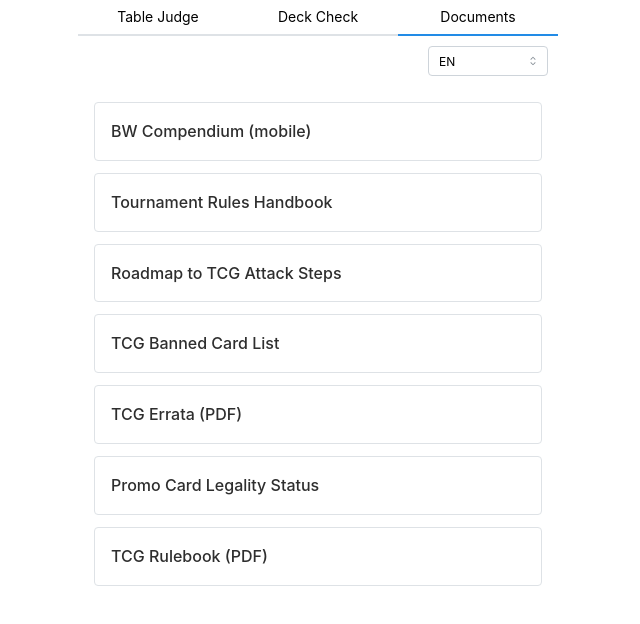
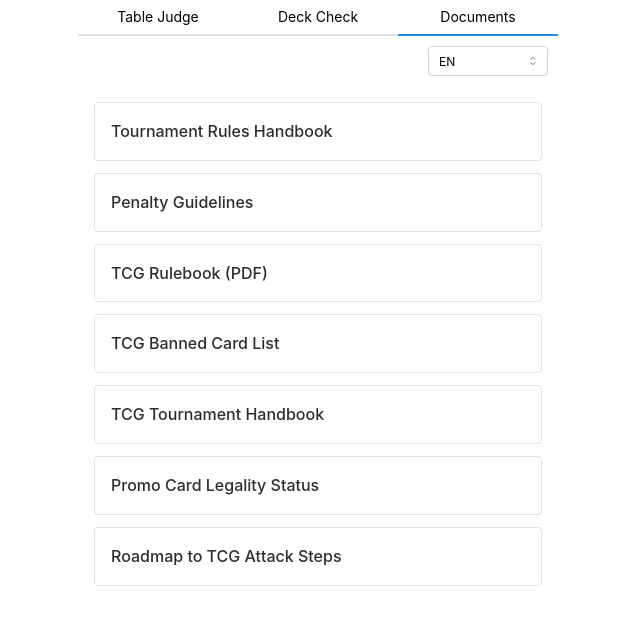
Before and after one commit to FellipeGiulianoDuarte/judge-helper, a React (Vite) app in the folder client/: page /docs in a window 1280 px wide. Shown: the top 624 px of the page, without its empty margins (322-962 px from the left). Built offline with nearby package versions, Linux system fonts and the light colour scheme.

Commit message:
Add Deck Check functionality with local storage support and update documents links

```diff
--- a/client/src/i18n/locales/en.json
+++ b/client/src/i18n/locales/en.json
@@ -6,13 +6,13 @@
   },
   "documents": {
     "title": "Official Documents",
-    "bwCompendium": "BW Compendium (mobile)",
     "tournamentRules": "Tournament Rules Handbook",
-    "attackSteps": "Roadmap to TCG Attack Steps",
+    "penaltyGuidelines": "Penalty Guidelines",
+    "rulebook": "TCG Rulebook (PDF)",
     "bannedCards": "TCG Banned Card List",
-    "errata": "TCG Errata (PDF)",
+    "tcgTournamentHandbook": "TCG Tournament Handbook",
     "promoLegality": "Promo Card Legality Status",
-    "rulebook": "TCG Rulebook (PDF)"
+    "attackSteps": "Roadmap to TCG Attack Steps"
   },
   "deckCheck": {
     "title": "Deck Check",
--- a/client/src/i18n/locales/es.json
+++ b/client/src/i18n/locales/es.json
@@ -6,13 +6,13 @@
   },
   "documents": {
     "title": "Documentos Oficiales",
-    "bwCompendium": "BW Compendium (mobile)",
-    "tournamentRules": "Tournament Rules Handbook",
-    "attackSteps": "Roadmap to TCG Attack Steps",
-    "bannedCards": "TCG Banned Card List",
-    "errata": "TCG Errata (PDF)",
-    "promoLegality": "Promo Card Legality Status",
-    "rulebook": "TCG Rulebook (PDF)"
+    "tournamentRules": "Manual de Reglas de Torneo",
+    "penaltyGuidelines": "Directrices de Penalización",
+    "rulebook": "Libro de Reglas TCG (PDF)",
+    "bannedCards": "Lista de Cartas Prohibidas TCG",
+    "tcgTournamentHandbook": "Manual de Torneo TCG",
+    "promoLegality": "Estado de Legalidad de Cartas Promo",
+    "attackSteps": "Pasos de Ataque TCG"
   },
   "deckCheck": {
     "title": "Deck Check",
@@ -27,10 +27,10 @@
   "tableJudge": {
     "title": "Table Judge",
     "supporter": "Supporter",
-    "energy": "Energia",
+    "energy": "Energía",
     "stadium": "Stadium",
     "retreat": "Retirada",
-    "otherAction": "Otra Accion",
+    "otherAction": "Otra Acción",
     "actionTotal": "Total de Acciones",
     "time": "Tiempo",
     "start": "INICIAR",
@@ -39,8 +39,8 @@
   },
   "language": {
     "select": "Idioma",
-    "en": "Ingles",
-    "pt": "Portugues",
-    "es": "Espanol"
+    "en": "Inglés",
+    "pt": "Portugués",
+    "es": "Español"
   }
 }
--- a/client/src/i18n/locales/pt.json
+++ b/client/src/i18n/locales/pt.json
@@ -6,13 +6,13 @@
   },
   "documents": {
     "title": "Documentos Oficiais",
-    "bwCompendium": "BW Compendium (mobile)",
-    "tournamentRules": "Tournament Rules Handbook",
-    "attackSteps": "Roadmap to TCG Attack Steps",
-    "bannedCards": "TCG Banned Card List",
-    "errata": "TCG Errata (PDF)",
-    "promoLegality": "Promo Card Legality Status",
-    "rulebook": "TCG Rulebook (PDF)"
+    "tournamentRules": "Manual de Regras de Torneio",
+    "penaltyGuidelines": "Diretrizes de Penalidades",
+    "rulebook": "Livro de Regras TCG (PDF)",
+    "bannedCards": "Lista de Cartas Banidas TCG",
+    "tcgTournamentHandbook": "Manual de Torneio TCG",
+    "promoLegality": "Status de Legalidade de Cartas Promo",
+    "attackSteps": "Passos de Ataque TCG"
   },
   "deckCheck": {
     "title": "Deck Check",
@@ -30,17 +30,17 @@
     "energy": "Energia",
     "stadium": "Stadium",
     "retreat": "Recuar",
-    "otherAction": "Outra Acao",
-    "actionTotal": "Total de Acoes",
+    "otherAction": "Outra Ação",
+    "actionTotal": "Total de Ações",
     "time": "Tempo",
     "start": "INICIAR",
     "stop": "PARAR",
-    "nextTurn": "PROXIMO TURNO"
+    "nextTurn": "PRÓXIMO TURNO"
   },
   "language": {
     "select": "Idioma",
-    "en": "Ingles",
-    "pt": "Portugues",
+    "en": "Inglês",
+    "pt": "Português",
     "es": "Espanhol"
   }
 }
--- a/client/src/pages/DeckCheckPage.tsx
+++ b/client/src/pages/DeckCheckPage.tsx
@@ -1,16 +1,75 @@
 import { useTranslation } from 'react-i18next';
 import { Stack, Paper, Text, Group, Button, SimpleGrid, Box } from '@mantine/core';
+import { useState, useEffect } from 'react';
 
 const counterTypes = ['creatures', 'trainer', 'energy'] as const;
+type CounterType = typeof counterTypes[number];
 
-const counterColors: Record<string, string> = {
+const counterColors: Record<CounterType, string> = {
   creatures: '#E57373',
   trainer: '#81C784',
   energy: '#64B5F6',
 };
 
+interface CounterState {
+  creatures: number;
+  trainer: number;
+  energy: number;
+}
+
+interface Action {
+  type: CounterType;
+  amount: number;
+}
+
+const STORAGE_KEY = 'deckCheck';
+
 export function DeckCheckPage() {
   const { t } = useTranslation();
+  const [counters, setCounters] = useState<CounterState>({ creatures: 0, trainer: 0, energy: 0 });
+  const [history, setHistory] = useState<Action[]>([]);
+  const [selectedCounter, setSelectedCounter] = useState<CounterType | null>(null);
+
+  // Load from localStorage on mount
+  useEffect(() => {
+    const stored = localStorage.getItem(STORAGE_KEY);
+    if (stored) {
+      try {
+        const data = JSON.parse(stored);
+        setCounters(data.counters || { creatures: 0, trainer: 0, energy: 0 });
+        setHistory(data.history || []);
+      } catch (e) {
+        console.error('Failed to parse localStorage data', e);
+      }
+    }
+  }, []);
+
+  // Save to localStorage whenever counters or history change
+  useEffect(() => {
+    localStorage.setItem(STORAGE_KEY, JSON.stringify({ counters, history }));
+  }, [counters, history]);
+
+  const handleIncrement = (type: CounterType, amount: number) => {
+    setCounters(prev => ({ ...prev, [type]: prev[type] + amount }));
+    setHistory(prev => [...prev, { type, amount }]);
+    setSelectedCounter(type);
+  };
+
+  const handleUndo = () => {
+    if (history.length === 0) return;
+
+    const lastAction = history[history.length - 1];
+    setCounters(prev => ({ ...prev, [lastAction.type]: prev[lastAction.type] - lastAction.amount }));
+    setHistory(prev => prev.slice(0, -1));
+  };
+
+  const handleReset = () => {
+    setCounters({ creatures: 0, trainer: 0, energy: 0 });
+    setHistory([]);
+    setSelectedCounter(null);
+  };
+
+  const total = counters.creatures + counters.trainer + counters.energy;
 
   return (
     <Stack gap="md" p="md">
@@ -19,8 +78,11 @@
           key={type}
           p="md"
           withBorder
+          data-selected={selectedCounter === type}
           style={{
             borderLeft: `4px solid ${counterColors[type]}`,
+            borderWidth: selectedCounter === type ? '3px' : '1px',
+            borderColor: selectedCounter === type ? counterColors[type] : undefined,
           }}
         >
           <Group justify="space-between" mb="sm">
@@ -28,7 +90,7 @@
               {t(`deckCheck.${type}`)}
             </Text>
             <Text fw={700} size="xl">
-              0
+              {counters[type]}
             </Text>
           </Group>
           <SimpleGrid cols={4} spacing="xs">
@@ -38,6 +100,7 @@
                 variant="light"
                 color="gray"
                 size="md"
+                onClick={() => handleIncrement(type, num)}
               >
                 +{num}
               </Button>
@@ -46,13 +109,25 @@
         </Paper>
       ))}
 
-      <Paper p="md" withBorder bg="gray.1">
+      <Paper
+        p="md"
+        withBorder
+        bg={total === 60 ? 'green.1' : total > 60 ? 'yellow.1' : 'gray.1'}
+        style={{
+          borderColor: total === 60 ? 'var(--mantine-color-green-6)' : total > 60 ? 'var(--mantine-color-yellow-6)' : undefined,
+          borderWidth: total >= 60 ? '2px' : '1px',
+        }}
+      >
         <Group justify="space-between">
           <Text fw={600} size="lg">
             {t('deckCheck.total')}
           </Text>
-          <Text fw={700} size="xl">
-            0
+          <Text
+            fw={700}
+            size="xl"
+            c={total === 60 ? 'green.9' : total > 60 ? 'yellow.9' : undefined}
+          >
+            {total}
           </Text>
         </Group>
       </Paper>
@@ -60,15 +135,24 @@
       <Box style={{ flexGrow: 1 }} />
 
       <Group grow gap="sm">
-        <Button variant="filled" color="blue" size="lg">
+        <Button variant="filled" color="blue" size="lg" onClick={handleUndo}>
           {t('deckCheck.undo')}
         </Button>
-        <Button variant="filled" color="orange" size="lg">
+        <Button variant="filled" color="orange" size="lg" onClick={handleReset}>
           {t('deckCheck.reset')}
         </Button>
       </Group>
 
-      <Button variant="outline" color="gray" size="lg" fullWidth>
+      <Button
+        variant="outline"
+        color="gray"
+        size="lg"
+        fullWidth
+        component="a"
+        href="https://www.pokemon.com/us/pokemon-tcg/pokemon-cards"
+        target="_blank"
+        rel="noopener noreferrer"
+      >
         {t('deckCheck.lookupCard')}
       </Button>
     </Stack>
--- a/client/src/pages/DocumentsPage.tsx
+++ b/client/src/pages/DocumentsPage.tsx
@@ -7,13 +7,34 @@
 }
 
 const documents: Document[] = [
-  { key: 'bwCompendium', url: '#' },
-  { key: 'tournamentRules', url: '#' },
-  { key: 'attackSteps', url: '#' },
-  { key: 'bannedCards', url: '#' },
-  { key: 'errata', url: '#' },
-  { key: 'promoLegality', url: '#' },
-  { key: 'rulebook', url: '#' },
+  {
+    key: 'tournamentRules',
+    url: 'https://www.pokemon.com/static-assets/content-assets/cms2/pdf/play-pokemon/rules/play-pokemon-tournament-rules-handbook-en.pdf'
+  },
+  {
+    key: 'penaltyGuidelines',
+    url: 'https://www.pokemon.com/static-assets/content-assets/cms2/pdf/play-pokemon/rules/play-pokemon-penalty-guidelines-en.pdf'
+  },
+  {
+    key: 'rulebook',
+    url: 'https://www.pokemon.com/static-assets/content-assets/cms2/pdf/trading-card-game/rulebook/pfl_rulebook_en.pdf'
+  },
+  {
+    key: 'bannedCards',
+    url: 'https://www.pokemon.com/us/play-pokemon/about/pokemon-tcg-banned-card-list'
+  },
+  {
+    key: 'tcgTournamentHandbook',
+    url: 'https://www.pokemon.com/static-assets/content-assets/cms2/pdf/play-pokemon/rules/play-pokemon-tcg-tournament-handbook-en.pdf'
+  },
+  {
+    key: 'promoLegality',
+    url: 'https://www.pokemon.com/us/play-pokemon/about/pokemon-tcg-promo-card-legality-status'
+  },
+  {
+    key: 'attackSteps',
+    url: 'https://www.judgeball.com/guidebook/tcg/attack-steps/'
+  },
 ];
 
 export function DocumentsPage() {
--- a/client/src/pages/TableJudgePage.tsx
+++ b/client/src/pages/TableJudgePage.tsx
@@ -125,6 +125,11 @@
           justify="space-between"
           rightSection={<Text fw={700}>{state[type]}</Text>}
           onClick={() => handleActionClick(type)}
+          styles={{
+            label: {
+              color: 'var(--mantine-color-dark-6)',
+            },
+          }}
         >
           {t(`tableJudge.${type}`)}
         </Button>
```
Also changed, not shown: 2 other files (tests, documents, lock files or other folders).
